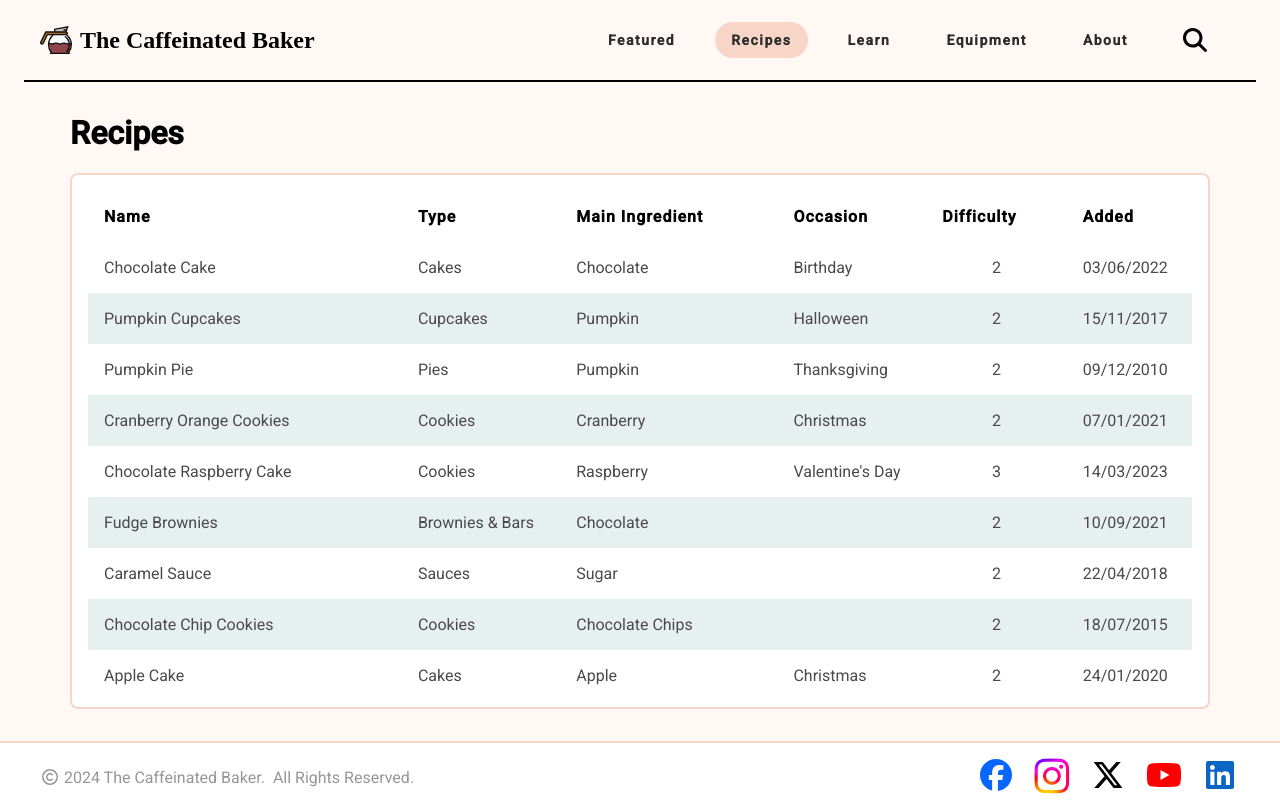
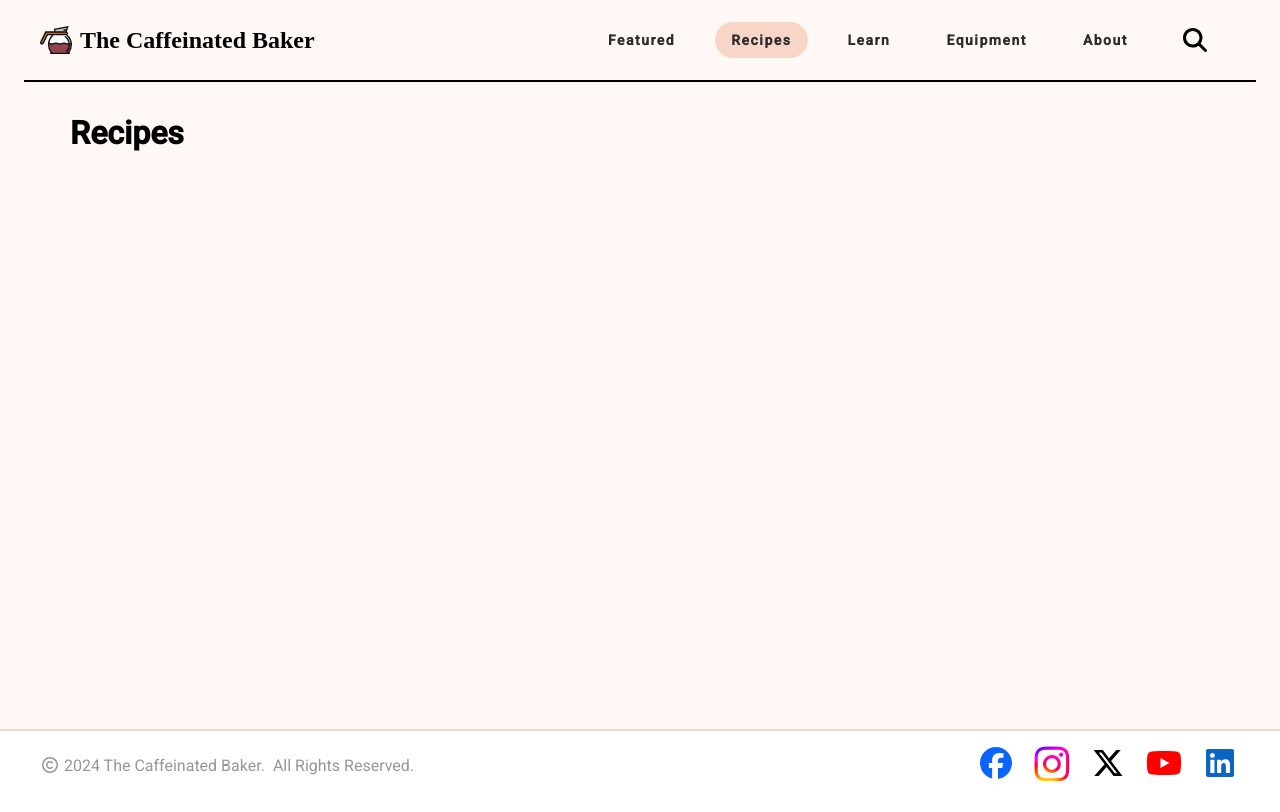
Before and after one commit to nareinoso/nicks-ez-bakes, an Angular app: page /recipes in a window 1280 px wide. Built offline with nearby package versions, Linux system fonts and the light colour scheme; a web font is replaced by a local one.

Commit message:
chore: update routing for quick links

```diff
--- a/src/app/features/home/home.component.html
+++ b/src/app/features/home/home.component.html
@@ -9,7 +9,7 @@
   <div class="quick-links">
     <ng-container *ngFor="let link of quickLinks">
       <div class="quick-link">
-        <a class="entry-image-link" [routerLink]="link.path">
+        <a class="entry-image-link" (click)="routeToRecipes(link.path)">
           <div class="icon-wrapper">
             <mat-icon>{{ link.icon }}</mat-icon>
           </div>
--- a/src/app/features/home/home.component.scss
+++ b/src/app/features/home/home.component.scss
@@ -96,6 +96,10 @@
     text-align: center;
     position: relative;
     min-width: 120px;
+
+    &:hover {
+      cursor: pointer;
+    }
   }
 
   a {
@@ -130,6 +134,11 @@
     padding: 40px 10px 20px;
     background: white;
     box-shadow: var(--box-shadow-default);
+
+    &:hover {
+      cursor: pointer;
+      box-shadow: var(--box-shadow-thick);
+    }
   }
 
   .icon-title {
--- a/src/app/features/home/home.component.ts
+++ b/src/app/features/home/home.component.ts
@@ -1,10 +1,15 @@
 import { CommonModule } from '@angular/common';
-import { Component, HostBinding, ViewEncapsulation } from '@angular/core';
+import {
+  Component,
+  HostBinding,
+  inject,
+  ViewEncapsulation,
+} from '@angular/core';
 import { MatButtonModule } from '@angular/material/button';
 import { MatGridListModule } from '@angular/material/grid-list';
 import { MatIconModule } from '@angular/material/icon';
 import { Title } from '@angular/platform-browser';
-import { RouterLink } from '@angular/router';
+import { Router } from '@angular/router';
 import { FeaturedItem } from '../../shared/models';
 
 const FEATURED_DUMMY: FeaturedItem[] = [
@@ -43,14 +48,14 @@ const FEATURED_DUMMY: FeaturedItem[] = [
 ];
 
 const QUICK_LINKS = [
-  { name: 'Bread', icon: 'breakfast_dining', path: '/recipes' },
-  { name: 'Breakfast', icon: 'bakery_dining', path: '/recipes' },
-  { name: 'Brownies', icon: 'oven_gen', path: '/recipes' },
-  { name: 'Cakes', icon: 'cake', path: '/recipes' },
-  { name: 'Cookies', icon: 'cookie', path: '/recipes' },
-  { name: 'Desserts', icon: 'icecream', path: '/recipes' },
-  { name: 'Pies', icon: 'blur_circular', path: '/recipes' },
-  { name: 'Tarts', icon: 'nutrition', path: '/recipes' },
+  { name: 'Bread', icon: 'breakfast_dining', path: 'bread' },
+  { name: 'Breakfast', icon: 'bakery_dining', path: 'breakfast' },
+  { name: 'Brownies', icon: 'oven_gen', path: 'brownies' },
+  { name: 'Cakes', icon: 'cake', path: 'cakes' },
+  { name: 'Cookies', icon: 'cookie', path: 'cookies' },
+  { name: 'Desserts', icon: 'icecream', path: 'desserts' },
+  { name: 'Pies', icon: 'blur_circular', path: 'pies' },
+  { name: 'Tarts', icon: 'nutrition', path: 'tarts' },
 ];
 
 @Component({
@@ -59,15 +64,11 @@ const QUICK_LINKS = [
   templateUrl: './home.component.html',
   styleUrls: ['./home.component.scss'],
   encapsulation: ViewEncapsulation.None,
-  imports: [
-    MatIconModule,
-    MatButtonModule,
-    MatGridListModule,
-    CommonModule,
-    RouterLink,
-  ],
+  imports: [MatIconModule, MatButtonModule, MatGridListModule, CommonModule],
 })
 export class HomeComponent {
+  private router = inject(Router);
+
   @HostBinding('class') readonly className = 'home';
 
   public readonly featuredItems: FeaturedItem[] = FEATURED_DUMMY;
@@ -76,4 +77,8 @@ export class HomeComponent {
   constructor(title: Title) {
     title.setTitle('The Caffeinated Baker');
   }
+
+  routeToRecipes(target: string): void {
+    this.router.navigate(['/recipes'], { queryParams: { category: target } });
+  }
 }
--- a/src/app/features/recipes/recipes.component.html
+++ b/src/app/features/recipes/recipes.component.html
@@ -1,2 +1,5 @@
 <h1>Recipes</h1>
-<ez-table [dataSource]="tableData"></ez-table>
+
+
+<!-- This was a coding example for an interview: -->
+<!-- <ez-table [dataSource]="tableData"></ez-table> -->
```
